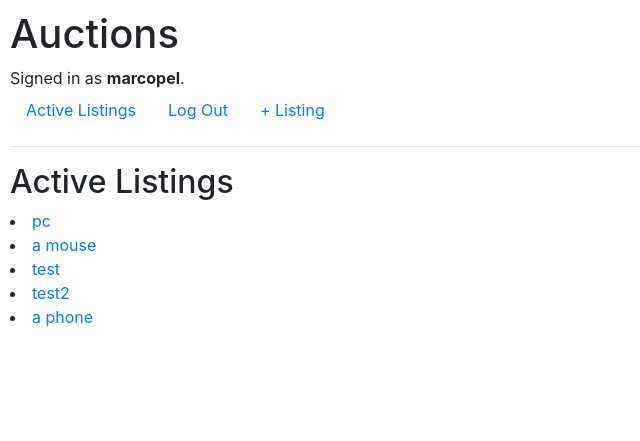
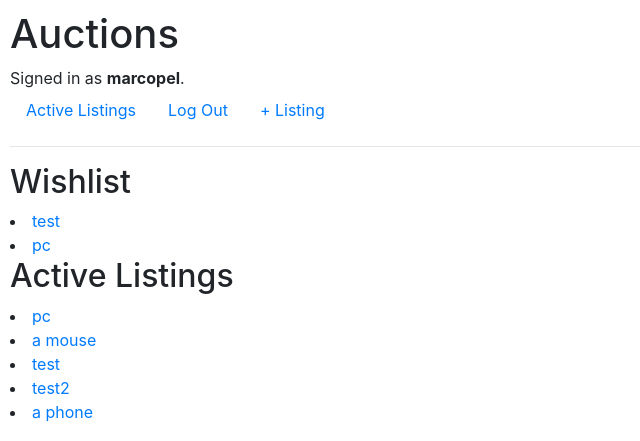
Before and after one commit to mpellino/commerce, a Django app: page / in a window 1280 px wide. Shown: the top 441 px of the page, without its empty margins (0-640 px from the left). Run offline with Django 3.2, Linux system fonts and the light colour scheme; a user stored in the database is signed in; data comes from the database, SQL or seed files in the repository; both versions use the stored data as it was after the commit; some libraries are stand-ins or nearby versions.

Commit message:
Wishlist list add to template.
Add wishlist product to index template. with hyperlinks.

```diff
--- a/auctions/models.py
+++ b/auctions/models.py
@@ -66,13 +66,13 @@ class Bid(models.Model):
 
 
 class Wishlist(models.Model):
-    product = models.ForeignKey(AuctionListing, related_name="wishlist_product",
+    product = models.ForeignKey(AuctionListing, related_name="wishlist",
                                 on_delete= models.CASCADE,
                                 null=True, blank=True)
     user = models.ForeignKey(User, on_delete=models.CASCADE)
 
     def __str__(self):
-        return f"{self.product} on wishlist for {self.user}"
+        return f"{self.product}"
 
     def get_absolute_url(self):
         reverse('auction_list')
--- a/auctions/templates/auctions/index.html
+++ b/auctions/templates/auctions/index.html
@@ -2,12 +2,14 @@
 
 {% block body %}
 
-{% if messages %}
-<ul class="messages">
-    {% for message in messages %}
-    <li{% if message.tags %} class="{{ message.tags }}"{% endif %}>{{ message }}</li>
-    {% endfor %}
-</ul>
+<h2>Wishlist</h2>
+
+{% if wishlist_objects %}
+
+        {% for wishlist_object in wishlist_objects %}
+            <li><a href="{% url 'listing_detail' wishlist_object.product.id %}">{{ wishlist_object.product }}</a></li>
+        {% endfor %}
+
 {% endif %}
 
     <h2>Active Listings</h2>
--- a/auctions/templates/auctions/listing_detail.html
+++ b/auctions/templates/auctions/listing_detail.html
@@ -13,7 +13,7 @@
     <a href="{% url 'bid_add' listing.pk %}">Bid for this product</a>
     <br/>
     {% if not listing.bid.all %}
-        No comments yet...
+        No bid yet...
     {% else %}
         {% for bid in listing.bid.all %}
         <strong>
--- a/auctions/views.py
+++ b/auctions/views.py
@@ -47,15 +47,20 @@ def wishlist_add(request, listing_id):
 
 
 def index(request):
-    return render(request, "auctions/index.html", {
-        "products": AuctionListing.objects.all()
-    })
+    user = request.user
+    auction_listing_objects = AuctionListing.objects.all()
+    wishlist_objects = Wishlist.objects.filter(user=user)
+    print(wishlist_objects)
+    print(auction_listing_objects)
+    context = {"products": auction_listing_objects,
+               "wishlist_objects": wishlist_objects}
+    return render(request, "auctions/index.html", context)
 
 
 def listing_detail(request, listing_id):
     # print(listing_id)
     listing = AuctionListing.objects.get(id=listing_id)
-    # print(listing)
+    #print(listing)
     return render(request, "auctions/listing_detail.html", {
         "listing": listing
     })
```
Also changed, not shown: db.sqlite3.
